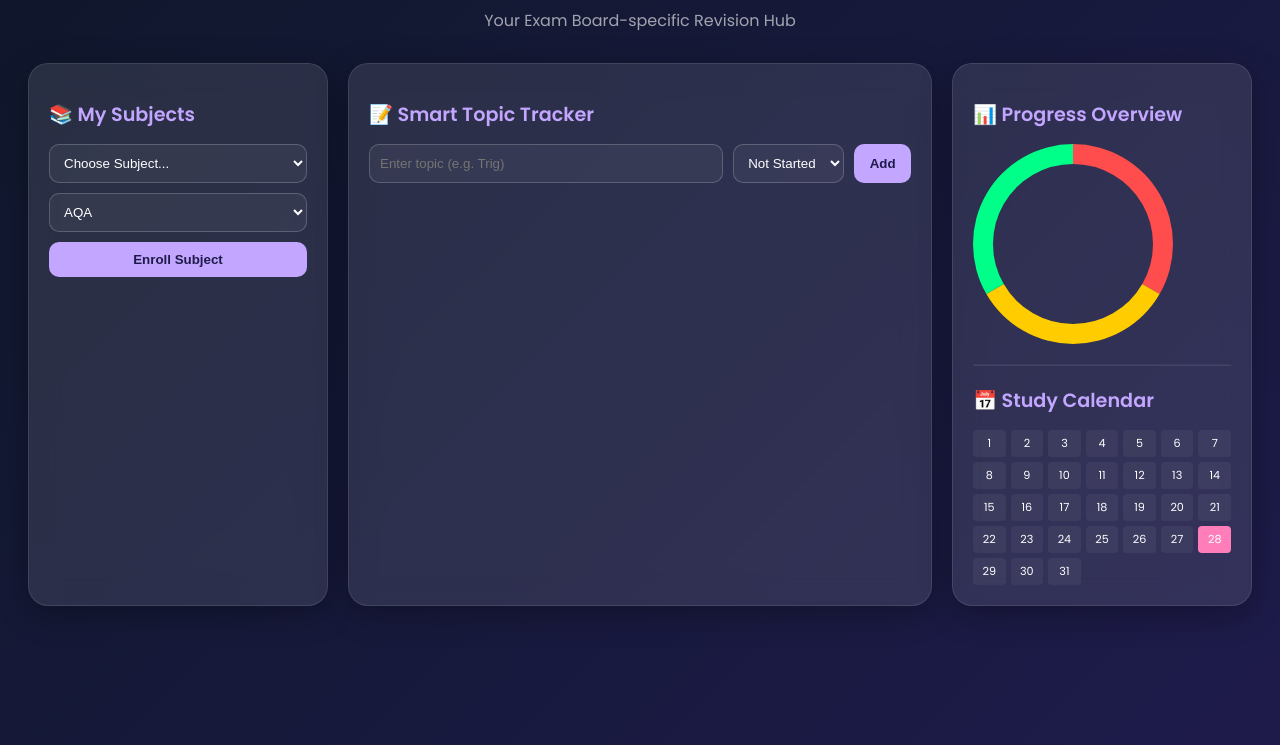
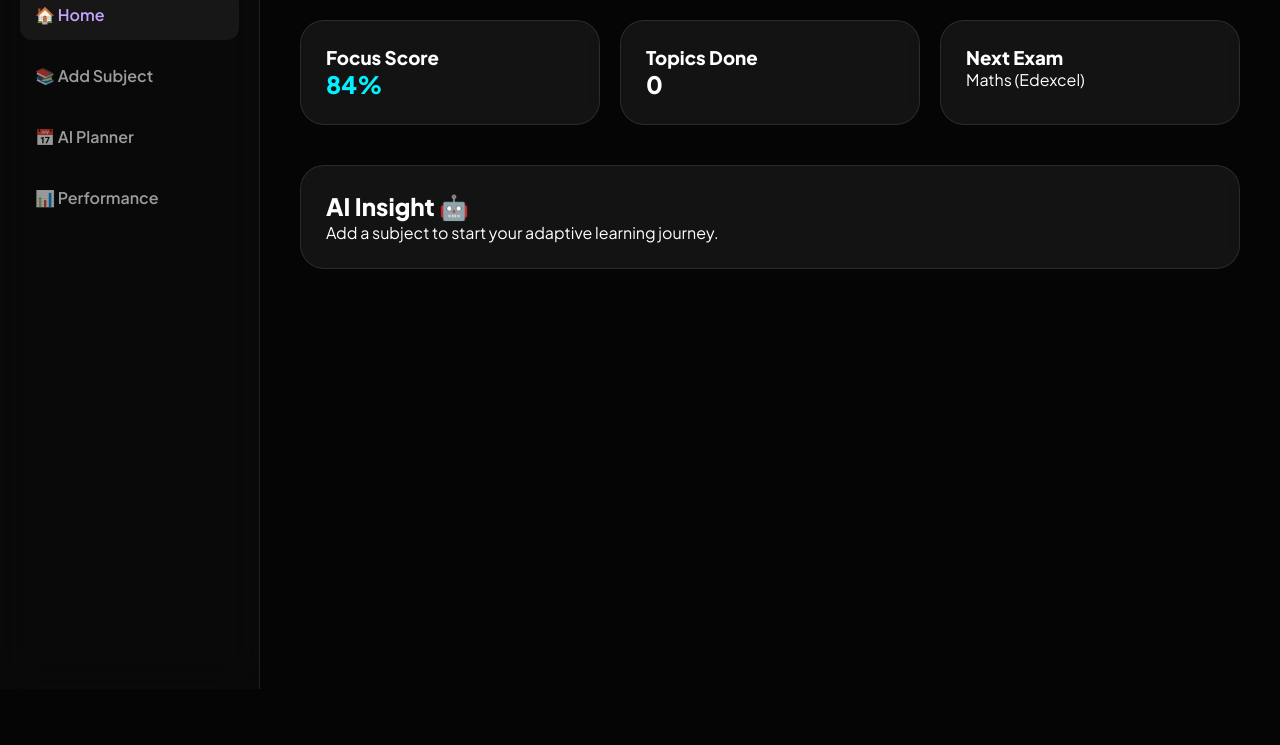
Before and after one commit to shaivishah2028/Study-Planner, a plain HTML site: page index.html in a window 1280 px wide. Shown: the part 111-856 px from the top of the page. After the commit the page ends 800 px from the top, so only its background shows below. Drawn offline with nearby package versions, Linux system fonts and the light colour scheme.

Commit message:
Update index.html

```diff
--- a/index.html
+++ b/index.html
@@ -3,227 +3,269 @@
 <head>
     <meta charset="UTF-8">
     <meta name="viewport" content="width=device-width, initial-scale=1.0">
-    <title>Pro GCSE Dashboard</title>
-    <link href="https://fonts.googleapis.com/css2?family=Poppins:wght@300;400;600&display=swap" rel="stylesheet">
+    <title>Study OS | Elite GCSE Platform</title>
+    <link href="https://fonts.googleapis.com/css2?family=Plus+Jakarta+Sans:wght@300;400;600;800&display=swap" rel="stylesheet">
     <script src="https://cdn.jsdelivr.net/npm/chart.js"></script>
     <style>
         :root {
             --primary: #c3a6ff;
             --secondary: #ff7eb9;
-            --success: #00ff88;
-            --warning: #ffcc00;
-            --danger: #ff4d4d;
-            --glass: rgba(255, 255, 255, 0.1);
+            --accent: #00f2fe;
+            --bg: #050505;
+            --card-bg: rgba(255, 255, 255, 0.06);
+            --border: rgba(255, 255, 255, 0.1);
         }
 
-        body {
-            font-family: 'Poppins', sans-serif;
-            background: linear-gradient(135deg, #0f172a 0%, #1e1b4b 100%);
-            color: white;
-            padding: 20px;
-            min-height: 100vh;
+        * { margin: 0; padding: 0; box-sizing: border-box; }
+        body { font-family: 'Plus Jakarta Sans', sans-serif; background: var(--bg); color: white; overflow-x: hidden; }
+
+        /* --- SIDEBAR NAVIGATION --- */
+        .sidebar {
+            position: fixed;
+            left: 0; top: 0; bottom: 0;
+            width: 260px;
+            background: rgba(10, 10, 10, 0.8);
+            backdrop-filter: blur(20px);
+            border-right: 1px solid var(--border);
+            padding: 30px 20px;
+            z-index: 100;
         }
 
-        .dashboard-grid {
-            display: grid;
-            grid-template-columns: 300px 1fr 300px;
-            gap: 20px;
-            max-width: 1400px;
-            margin: 0 auto;
+        .nav-item {
+            padding: 15px;
+            margin: 10px 0;
+            border-radius: 12px;
+            cursor: pointer;
+            transition: 0.3s;
+            display: flex;
+            align-items: center;
+            gap: 12px;
+            font-weight: 600;
+            color: rgba(255,255,255,0.6);
         }
 
-        @media (max-width: 1100px) { .dashboard-grid { grid-template-columns: 1fr; } }
-
-        .panel {
-            background: var(--glass);
-            backdrop-filter: blur(15px);
-            border: 1px solid rgba(255,255,255,0.1);
-            border-radius: 20px;
-            padding: 20px;
-            box-shadow: 0 8px 32px rgba(0,0,0,0.3);
+        .nav-item:hover, .nav-item.active {
+            background: var(--card-bg);
+            color: var(--primary);
         }
 
-        h2 { font-size: 1.2rem; margin-bottom: 15px; color: var(--primary); display: flex; align-items: center; gap: 10px; }
+        /* --- MAIN CONTENT --- */
+        .main-content { margin-left: 260px; padding: 40px; transition: 0.5s; }
 
-        /* Subject Picker */
-        select, input, button {
-            width: 100%;
-            padding: 10px;
-            margin-bottom: 10px;
-            border-radius: 10px;
-            border: none;
-            outline: none;
+        .view { display: none; animation: fadeIn 0.5s ease; }
+        .view.active { display: block; }
+
+        @keyframes fadeIn { from { opacity: 0; transform: translateY(10px); } to { opacity: 1; transform: translateY(0); } }
+
+        /* --- GLASS CARDS --- */
+        .glass-card {
+            background: var(--card-bg);
+            border: 1px solid var(--border);
+            border-radius: 24px;
+            padding: 25px;
+            backdrop-filter: blur(10px);
+            transition: 0.3s;
         }
-        select, input { background: rgba(255,255,255,0.05); color: white; border: 1px solid rgba(255,255,255,0.2); }
-        .btn-add { background: var(--primary); color: #1e1b4b; font-weight: 600; cursor: pointer; }
+        .glass-card:hover { border-color: var(--primary); transform: translateY(-5px); }
 
-        .subject-tag {
-            background: rgba(195, 166, 255, 0.2);
-            padding: 8px 12px;
-            border-radius: 8px;
-            margin-bottom: 8px;
-            display: flex;
-            justify-content: space-between;
-            font-size: 0.9rem;
+        /* --- POPUP / MODAL --- */
+        .modal-overlay {
+            position: fixed;
+            top: 0; left: 0; width: 100%; height: 100%;
+            background: rgba(0,0,0,0.8);
+            backdrop-filter: blur(5px);
+            display: none;
+            justify-content: center;
+            align-items: center;
+            z-index: 1000;
+        }
+        .modal {
+            background: #111;
+            padding: 40px;
+            border-radius: 30px;
+            width: 90%;
+            max-width: 500px;
+            border: 1px solid var(--primary);
+            position: relative;
+        }
+        .close-btn { position: absolute; top: 20px; right: 20px; cursor: pointer; font-size: 1.5rem; }
+
+        /* --- INTERACTIVE ELEMENTS --- */
+        .btn-glow {
+            background: linear-gradient(45deg, var(--primary), var(--secondary));
+            border: none; padding: 12px 25px; border-radius: 12px;
+            color: white; font-weight: 800; cursor: pointer;
+            box-shadow: 0 0 20px rgba(195, 166, 255, 0.3);
         }
 
-        /* Chart Area */
-        .chart-container { height: 200px; position: relative; }
+        /* Stats Grid */
+        .stats-grid { display: grid; grid-template-columns: repeat(auto-fit, minmax(200px, 1fr)); gap: 20px; margin-bottom: 40px; }
 
-        /* Calendar */
-        .calendar-grid {
-            display: grid;
-            grid-template-columns: repeat(7, 1fr);
-            gap: 5px;
-            text-align: center;
-            font-size: 0.7rem;
-        }
-        .day { padding: 5px; background: rgba(255,255,255,0.05); border-radius: 4px; }
-        .today { background: var(--secondary); color: white; }
-
-        /* Task List */
-        .status-dot { height: 10px; width: 10px; border-radius: 50%; display: inline-block; margin-right: 10px; }
-        .status-not { background: var(--danger); }
-        .status-progress { background: var(--warning); }
-        .status-done { background: var(--success); }
-
-        .task-card {
-            background: rgba(255,255,255,0.05);
-            padding: 10px;
-            border-radius: 12px;
-            margin-bottom: 10px;
-            font-size: 0.85rem;
-        }
     </style>
 </head>
 <body>
 
-    <header style="text-align: center; margin-bottom: 30px;">
-        <h1 style="letter-spacing: 2px;">STUDY OS // GCSE EDITION</h1>
-        <p style="opacity: 0.6;">Your Exam Board-specific Revision Hub</p>
-    </header>
+    <nav class="sidebar">
+        <h2 style="margin-bottom: 40px; color: var(--primary);">STUDY OS.</h2>
+        <div class="nav-item active" onclick="showView('home')">🏠 Home</div>
+        <div class="nav-item" onclick="openModal('subjectModal')">📚 Add Subject</div>
+        <div class="nav-item" onclick="showView('planner')">📅 AI Planner</div>
+        <div class="nav-item" onclick="showView('analytics')">📊 Performance</div>
+    </nav>
 
-    <div class="dashboard-grid">
+    <main class="main-content">
 
-        <div class="panel">
-            <h2>📚 My Subjects</h2>
-            <select id="subject-main">
-                <option value="">Choose Subject...</option>
-                <option value="Maths">Maths</option>
-                <option value="English Lit">English Lit</option>
-                <option value="English Lang">English Lang</option>
-                <option value="Biology">Biology</option>
-                <option value="Chemistry">Chemistry</option>
-                <option value="Physics">Physics</option>
-                <option value="History">History</option>
-                <option value="Geography">Geography</option>
-                <option value="Computer Science">Computer Science</option>
-            </select>
-            <select id="board-select">
-                <option value="AQA">AQA</option>
-                <option value="Edexcel">Edexcel</option>
-                <option value="OCR">OCR</option>
-                <option value="WJEC">WJEC</option>
-            </select>
-            <button class="btn-add" onclick="addSubject()">Enroll Subject</button>
-            <div id="subject-list" style="margin-top: 20px;"></div>
+        <div id="home" class="view active">
+            <h1>Welcome back, <span id="user-name" style="color:var(--secondary)">Student</span>.</h1>
+            <p style="opacity: 0.6; margin-bottom: 30px;">Your GCSE exams start in 48 days. Ready to crush it?</p>
+
+            <div class="stats-grid">
+                <div class="glass-card">
+                    <h3>Focus Score</h3>
+                    <h2 style="color: var(--accent)">84%</h2>
+                </div>
+                <div class="glass-card">
+                    <h3>Topics Done</h3>
+                    <h2 id="done-count">0</h2>
+                </div>
+                <div class="glass-card">
+                    <h3>Next Exam</h3>
+                    <p>Maths (Edexcel)</p>
+                </div>
+            </div>
+
+            <div class="glass-card">
+                <h2>AI Insight 🤖</h2>
+                <p id="ai-suggestion">Add a subject to start your adaptive learning journey.</p>
+            </div>
         </div>
 
-        <div class="panel">
-            <h2>📝 Smart Topic Tracker</h2>
-            <div style="display: flex; gap: 10px;">
-                <input type="text" id="topic-name" placeholder="Enter topic (e.g. Trig)">
-                <select id="topic-status" style="width: 150px;">
-                    <option value="0">Not Started</option>
-                    <option value="1">In Progress</option>
-                    <option value="2">Completed</option>
+        <div id="planner" class="view">
+            <h1>Spaced Repetition Planner</h1>
+            <div class="glass-card" style="margin-top: 20px;">
+                <input type="text" id="topic-input" placeholder="Topic name..." style="background:transparent; color:white; border:1px solid var(--border); padding:10px; border-radius:8px; width: 60%;">
+                <select id="conf-input" style="background:transparent; color:white; padding:10px; border-radius:8px; border:1px solid var(--border);">
+                    <option value="1">Conf: Low</option>
+                    <option value="2">Conf: Mid</option>
+                    <option value="3">Conf: High</option>
                 </select>
-                <button class="btn-add" onclick="addTopic()" style="width: 80px;">Add</button>
+                <button class="btn-glow" onclick="addTask()">Add Topic</button>
             </div>
-            <div id="topic-display"></div>
+            <div id="task-list" style="margin-top: 20px;"></div>
         </div>
 
-        <div class="panel">
-            <h2>📊 Progress Overview</h2>
-            <div class="chart-container">
-                <canvas id="progressChart"></canvas>
+        <div id="analytics" class="view">
+            <h1>Performance Dashboard</h1>
+            <div class="stats-grid" style="margin-top: 30px;">
+                <div class="glass-card">
+                    <canvas id="progChart"></canvas>
+                </div>
+                <div class="glass-card">
+                    <h3>Weakness Detection</h3>
+                    <ul id="weakness-list" style="margin-top: 15px; font-size: 0.9rem; opacity: 0.7;">
+                        <li>No data yet...</li>
+                    </ul>
+                </div>
             </div>
-
-            <hr style="margin: 20px 0; opacity: 0.1;">
-
-            <h2>📅 Study Calendar</h2>
-            <div class="calendar-grid" id="calendar"></div>
         </div>
 
+    </main>
+
+    <div id="subjectModal" class="modal-overlay">
+        <div class="modal">
+            <span class="close-btn" onclick="closeModal('subjectModal')">×</span>
+            <h2>Enroll Subject</h2>
+            <br>
+            <select id="sub-name" style="width:100%; padding:10px; margin-bottom:15px;">
+                <option value="Maths">Maths</option>
+                <option value="Biology">Biology</option>
+                <option value="English">English</option>
+            </select>
+            <select id="sub-board" style="width:100%; padding:10px; margin-bottom:20px;">
+                <option value="Edexcel">Edexcel</option>
+                <option value="AQA">AQA</option>
+                <option value="OCR">OCR</option>
+            </select>
+            <button class="btn-glow" style="width:100%" onclick="saveSubject()">Confirm Enrollment</button>
+        </div>
     </div>
 
     <script>
-        // --- DATA STATE ---
-        let stats = [0, 0, 0]; // Not Started, In Progress, Done
-        let myChart;
+        // --- ENGINE DATA ---
+        let tasks = [];
+        let chart;
 
-        // --- CHART INITIALIZATION ---
-        const ctx = document.getElementById('progressChart').getContext('2d');
-        myChart = new Chart(ctx, {
+        // --- NAVIGATION ENGINE ---
+        function showView(viewId) {
+            document.querySelectorAll('.view').forEach(v => v.classList.remove('active'));
+            document.querySelectorAll('.nav-item').forEach(n => n.classList.remove('active'));
+            document.getElementById(viewId).classList.add('active');
+            event.currentTarget.classList.add('active');
+        }
+
+        // --- MODAL ENGINE ---
+        function openModal(id) { document.getElementById(id).style.display = 'flex'; }
+        function closeModal(id) { document.getElementById(id).style.display = 'none'; }
+
+        // --- SUBJECT & LOGIC ENGINE ---
+        function saveSubject() {
+            const name = document.getElementById('sub-name').value;
+            const board = document.getElementById('sub-board').value;
+            document.getElementById('ai-suggestion').innerText = `Logic Active: Adjusting for ${board} ${name} Grade Boundaries.`;
+            closeModal('subjectModal');
+        }
+
+        // --- PLANNER ENGINE (SPACED REPETITION) ---
+        function addTask() {
+            const name = document.getElementById('topic-input').value;
+            const conf = document.getElementById('conf-input').value;
+            if(!name) return;
+
+            tasks.push({name, conf});
+            updateUI();
+        }
+
+        function updateUI() {
+            const list = document.getElementById('task-list');
+            list.innerHTML = '';
+
+            // Sort by confidence (Low confidence topics first - Spaced Repetition Logic)
+            tasks.sort((a,b) => a.conf - b.conf);
+
+            tasks.forEach(t => {
+                const div = document.createElement('div');
+                div.className = 'glass-card';
+                div.style.marginBottom = '10px';
+                div.style.display = 'flex';
+                div.style.justifyContent = 'space-between';
+                div.innerHTML = `<span>${t.name}</span> <span style="color:var(--secondary)">Priority: ${t.conf == 1 ? 'URGENT' : 'Normal'}</span>`;
+                list.appendChild(div);
+            });
+
+            document.getElementById('done-count').innerText = tasks.length;
+            updateChart();
+        }
+
+        // --- CHART ENGINE (Starts Empty!) ---
+        const ctx = document.getElementById('progChart').getContext('2d');
+        chart = new Chart(ctx, {
             type: 'doughnut',
             data: {
-                labels: ['Not Started', 'In Progress', 'Done'],
+                labels: ['Completed', 'Remaining'],
                 datasets: [{
-                    data: [1, 1, 1],
-                    backgroundColor: ['#ff4d4d', '#ffcc00', '#00ff88'],
+                    data: [0, 100], // Corrected: Start at 0!
+                    backgroundColor: ['#c3a6ff', '#1e1b4b'],
                     borderWidth: 0
                 }]
             },
-            options: { cutout: '80%', plugins: { legend: { display: false } } }
+            options: { cutout: '85%', plugins: { legend: { display: false } } }
         });
 
         function updateChart() {
-            myChart.data.datasets[0].data = stats;
-            myChart.update();
+            const completed = tasks.length * 10; // Simple calc for demo
+            chart.data.datasets[0].data = [completed, 100 - completed];
+            chart.update();
         }
-
-        // --- SUBJECT SYSTEM ---
-        function addSubject() {
-            const sub = document.getElementById('subject-main').value;
-            const board = document.getElementById('board-select').value;
-            if(!sub) return;
-
-            const div = document.createElement('div');
-            div.className = 'subject-tag';
-            div.innerHTML = `<span><b>${sub}</b> (${board})</span> <span onclick="this.parentElement.remove()" style="cursor:pointer">✕</span>`;
-            document.getElementById('subject-list').appendChild(div);
-        }
-
-        // --- TOPIC SYSTEM ---
-        function addTopic() {
-            const name = document.getElementById('topic-name').value;
-            const statusIdx = parseInt(document.getElementById('topic-status').value);
-            if(!name) return;
-
-            stats[statusIdx]++;
-            updateChart();
-
-            const statusClass = statusIdx == 0 ? 'status-not' : (statusIdx == 1 ? 'status-progress' : 'status-done');
-            const statusText = statusIdx == 0 ? 'Not Started' : (statusIdx == 1 ? 'In Progress' : 'Completed');
-
-            const div = document.createElement('div');
-            div.className = 'task-card';
-            div.innerHTML = `<span class="status-dot ${statusClass}"></span><b>${name}</b><br><small style="opacity:0.6">${statusText}</small>`;
-            document.getElementById('topic-display').prepend(div);
-            document.getElementById('topic-name').value = "";
-        }
-
-        // --- SIMPLE CALENDAR GENERATOR ---
-        function genCal() {
-            const cal = document.getElementById('calendar');
-            for(let i=1; i<=31; i++) {
-                const day = document.createElement('div');
-                day.className = i === new Date().getDate() ? 'day today' : 'day';
-                day.innerText = i;
-                cal.appendChild(day);
-            }
-        }
-        genCal();
     </script>
 </body>
 </html>
```
